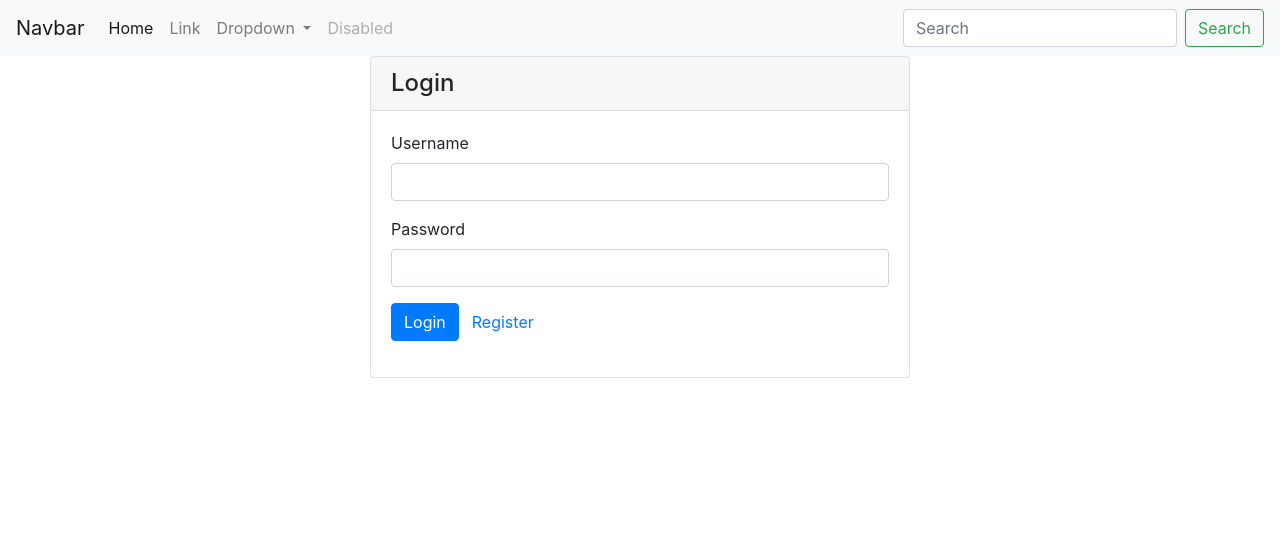
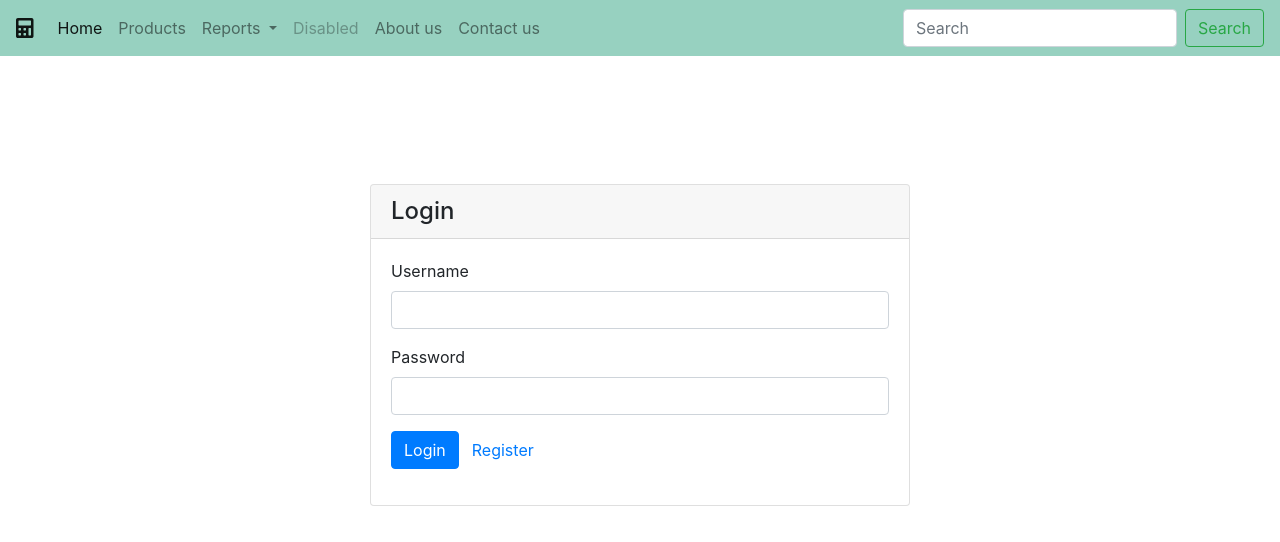
Before and after one commit to jmalik001/billing-app, an Angular app: page / in a window 1280 px wide. Shown: the top 542 px of the page. Built offline with nearby package versions, Linux system fonts and the light colour scheme.

Commit message:
nav icon , login alignment font awesome added

```diff
--- a/package.json
+++ b/package.json
@@ -19,6 +19,9 @@
     "@angular/platform-browser": "~11.2.1",
     "@angular/platform-browser-dynamic": "~11.2.1",
     "@angular/router": "~11.2.1",
+    "@fortawesome/angular-fontawesome": "^0.8.2",
+    "@fortawesome/fontawesome-svg-core": "^1.2.34",
+    "@fortawesome/free-solid-svg-icons": "^5.15.2",
     "boostrap": "^2.0.0",
     "bootstrap": "^4.6.0",
     "express": "^4.17.1",
--- a/src/app/app.module.ts
+++ b/src/app/app.module.ts
@@ -9,6 +9,7 @@ import { AdminModule } from './admin/admin.module';
 import { NavBarComponent } from './shared/components/nav-bar/nav-bar.component';
 import { HttpClientModule } from '@angular/common/http';
 import { FooterComponent } from './shared/components/footer/footer.component';
+import { FontAwesomeModule } from '@fortawesome/angular-fontawesome';
 
 
 @NgModule({
@@ -23,7 +24,8 @@ import { FooterComponent } from './shared/components/footer/footer.component';
     AuthModule,
     UserModule,
     AdminModule,
-    HttpClientModule
+    HttpClientModule,
+    FontAwesomeModule
   ],
   providers: [],
   bootstrap: [AppComponent]
--- a/src/app/authorization/login/login.component.html
+++ b/src/app/authorization/login/login.component.html
@@ -1,4 +1,4 @@
-<div class="container h-100">
+<div class="container h-100" style="margin-top: 10%">
   <div class="row h-100 justify-content-center align-items-center">
     <div class="col-12 col-md-6 col-lg-6 col-sm-6">
       <div class="card">
--- a/src/app/authorization/login/login.component.ts
+++ b/src/app/authorization/login/login.component.ts
@@ -4,7 +4,6 @@ import { FormBuilder, FormGroup, Validators } from '@angular/forms';
 import { first } from 'rxjs/operators';
 
 import { AuthService, AlertService } from '../../shared/services';
-import { IUser } from 'src/app/models/user';
 
 @Component({ templateUrl: 'login.component.html' })
 export class LoginComponent implements OnInit {
@@ -24,18 +23,15 @@ export class LoginComponent implements OnInit {
         if (this.authService.userValue) {
             this.router.navigate(['/']);
         }
+        this.loginForm = this.formBuilder.group({});
 
-        this.loginForm = this.formBuilder.group({
-          username: ['', Validators.required],
-          password: ['', Validators.required]
-      });
     }
 
     ngOnInit() {
-        // this.loginForm = this.formBuilder.group({
-        //     username: ['', Validators.required],
-        //     password: ['', Validators.required]
-        // });
+        this.loginForm = this.formBuilder.group({
+            username: ['', Validators.required],
+            password: ['', Validators.required]
+        });
 
         // get return url from route parameters or default to '/'
         this.returnUrl = this.route.snapshot.queryParams['returnUrl'] || '/';
--- a/src/app/shared/components/nav-bar/nav-bar.component.html
+++ b/src/app/shared/components/nav-bar/nav-bar.component.html
@@ -1,20 +1,42 @@
-<nav class="navbar navbar-expand-lg navbar-light bg-light">
-    <a class="navbar-brand" href="#">Navbar</a>
-    <button class="navbar-toggler" type="button" data-toggle="collapse" data-target="#navbarSupportedContent" aria-controls="navbarSupportedContent" aria-expanded="false" aria-label="Toggle navigation">
+<nav
+  class="navbar navbar-expand-lg navbar-light"
+  style="background-color: rgb(151, 209, 192)"
+>
+  <a class="navbar-brand" href="#"><fa-icon [icon]="faCalculator"></fa-icon></a>
+  <button
+    class="navbar-toggler"
+    type="button"
+    data-toggle="collapse"
+    data-target="#navbarSupportedContent"
+    aria-controls="navbarSupportedContent"
+    aria-expanded="false"
+    aria-label="Toggle navigation"
+  >
     <span class="navbar-toggler-icon"></span>
   </button>
 
   <div class="collapse navbar-collapse" id="navbarSupportedContent">
     <ul class="navbar-nav mr-auto">
       <li class="nav-item active">
-          <a class="nav-link" href="#">Home <span class="sr-only">(current)</span></a>
+        <a class="nav-link" href="#"
+          >Home <span class="sr-only">(current)</span></a
+        >
       </li>
       <li class="nav-item">
-          <a class="nav-link" href="#">Link</a>
+        <a class="nav-link" href="#">Products</a>
       </li>
+
       <li class="nav-item dropdown">
-          <a class="nav-link dropdown-toggle" href="#" id="navbarDropdown" role="button" data-toggle="dropdown" aria-haspopup="true" aria-expanded="false">
-            Dropdown
+        <a
+          class="nav-link dropdown-toggle"
+          href="#"
+          id="navbarDropdown"
+          role="button"
+          data-toggle="dropdown"
+          aria-haspopup="true"
+          aria-expanded="false"
+        >
+          Reports
         </a>
         <div class="dropdown-menu" aria-labelledby="navbarDropdown">
           <a class="dropdown-item" href="#">Action</a>
@@ -26,10 +48,23 @@
       <li class="nav-item">
         <a class="nav-link disabled" href="#">Disabled</a>
       </li>
+      <li class="nav-item">
+        <a class="nav-link" href="#">About us</a>
+      </li>
+      <li class="nav-item">
+        <a class="nav-link" href="#">Contact us</a>
+      </li>
     </ul>
     <form class="form-inline my-2 my-lg-0">
-        <input class="form-control mr-sm-2" type="search" placeholder="Search" aria-label="Search">
-        <button class="btn btn-outline-success my-2 my-sm-0" type="submit">Search</button>
+      <input
+        class="form-control mr-sm-2"
+        type="search"
+        placeholder="Search"
+        aria-label="Search"
+      />
+      <button class="btn btn-outline-success my-2 my-sm-0" type="submit">
+        Search
+      </button>
     </form>
   </div>
 </nav>
--- a/src/app/shared/components/nav-bar/nav-bar.component.ts
+++ b/src/app/shared/components/nav-bar/nav-bar.component.ts
@@ -1,15 +1,15 @@
 import { Component, OnInit } from '@angular/core';
+import { faCalculator } from '@fortawesome/free-solid-svg-icons';
 
 @Component({
   selector: 'app-nav-bar',
   templateUrl: './nav-bar.component.html',
-  styleUrls: ['./nav-bar.component.css']
+  styleUrls: ['./nav-bar.component.css'],
 })
 export class NavBarComponent implements OnInit {
+  faCalculator = faCalculator;
 
-  constructor() { }
+  constructor() {}
 
-  ngOnInit(): void {
-  }
-
+  ngOnInit(): void {}
 }
```
Also changed, not shown: 1 other file (tests, documents, lock files or other folders). Lines whose indentation alone changed are shown as unchanged.
